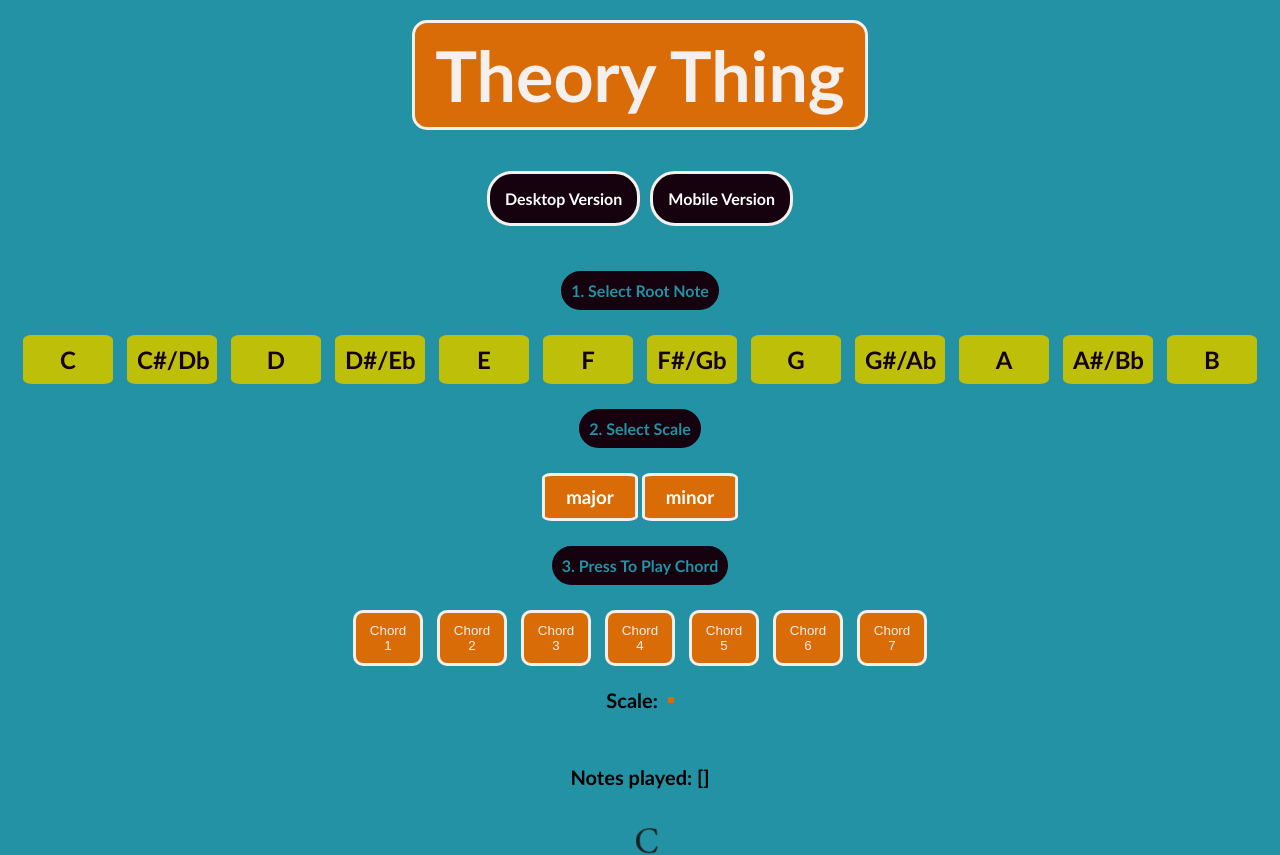
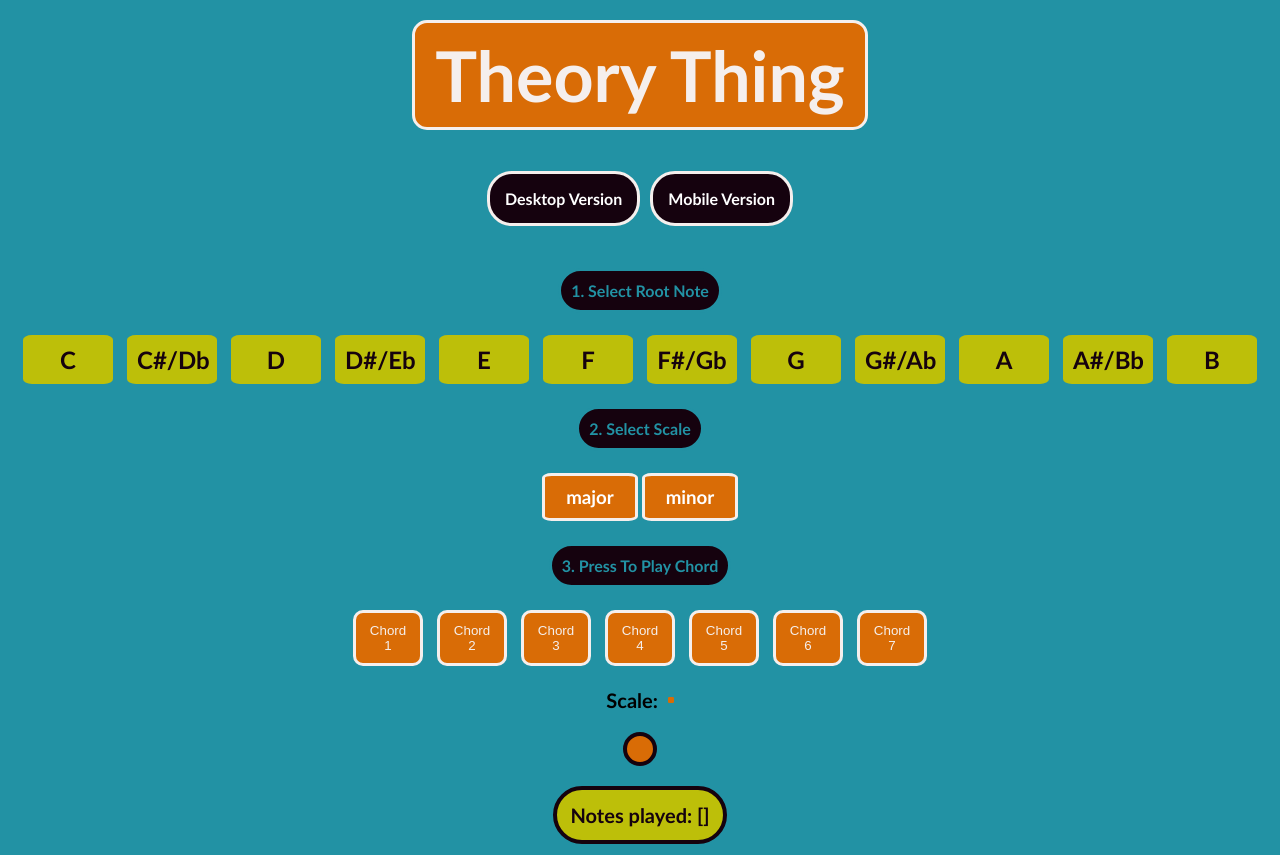
Before and after one commit to taariqelliott/theory-thing, a React (Vite) app: page /mobile in a window 1280 px wide. Shown: the top 855 px of the page. Built offline with nearby package versions, Linux system fonts and the light colour scheme.

Commit message:
fixed styling

```diff
--- a/src/components/Mobile.jsx
+++ b/src/components/Mobile.jsx
@@ -1227,8 +1227,8 @@ function Mobile() {
                 <span className="chordValue">{chordValue}</span>
             </h1>
 
-            <h5 className="scaleInfo">{whichChord}</h5>
-            <h5 className="scaleInfo">Notes played: [{chordNotes}]</h5>
+            <h5 className="which-chord">{whichChord}</h5>
+            <h5 className="which-notes">Notes played: [{chordNotes}]</h5>
 
             <div className="circleParent">
                 <img
```
